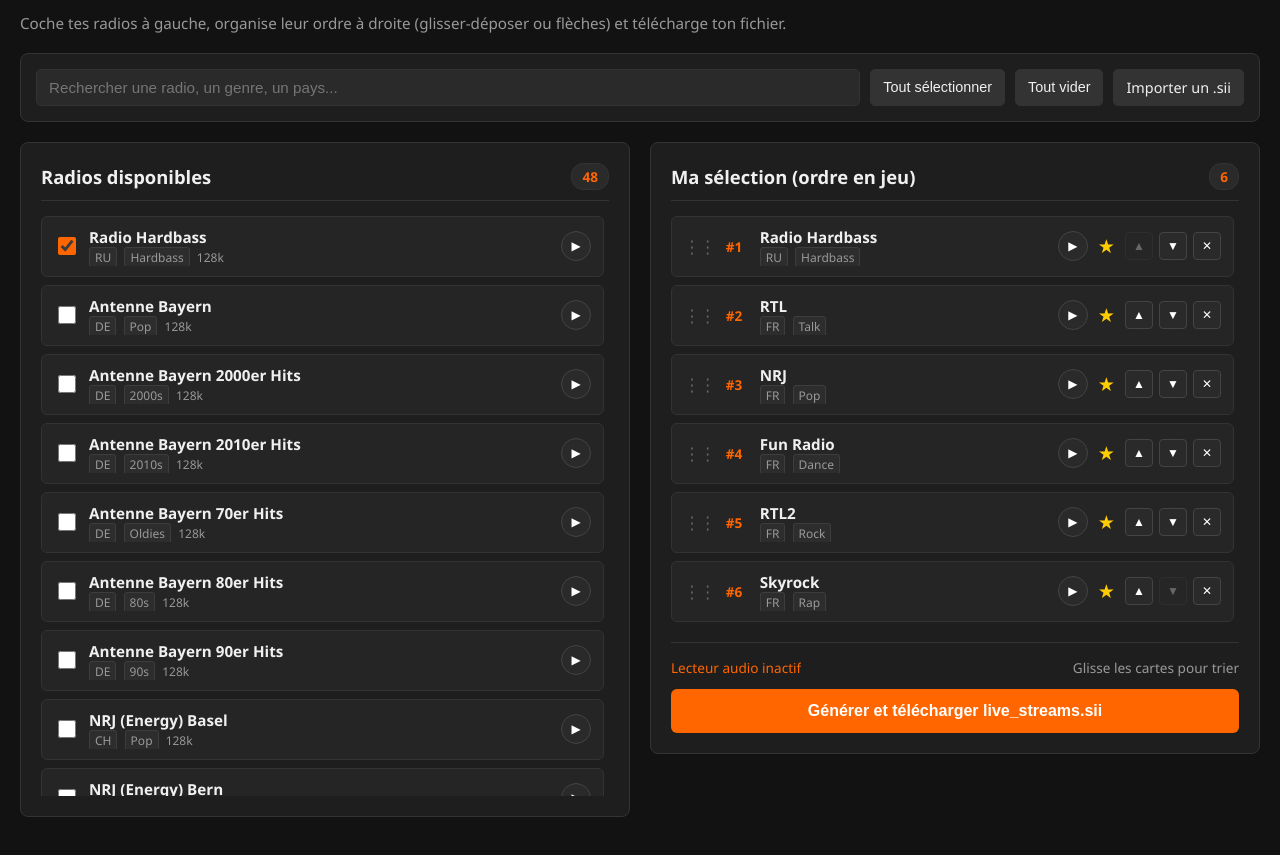
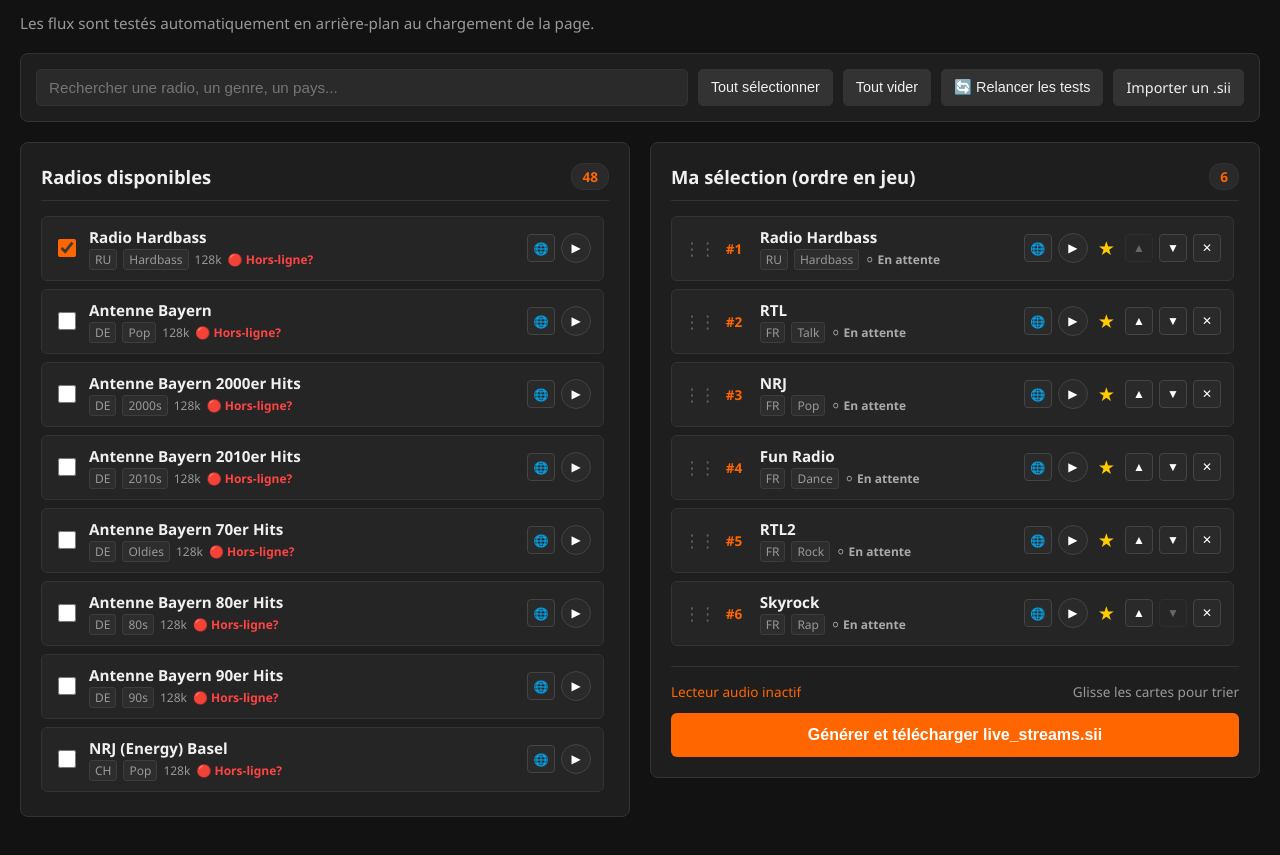
Before and after one commit to totolavabo/radio-ETS2, a plain HTML site: page index.html in a window 1280 px wide. Shown: the part 67-922 px from the top of the page. Drawn offline with Linux system fonts and the light colour scheme; no server answers.

Commit message:
Update index.html

```diff
--- a/index.html
+++ b/index.html
@@ -165,14 +165,23 @@
             font-size: 0.75rem;
             color: var(--muted);
             margin-top: 2px;
+            display: flex;
+            align-items: center;
+            gap: 6px;
         }
         .badge {
             background: #2d2d2d;
             padding: 1px 5px;
             border-radius: 3px;
-            margin-right: 4px;
             border: 1px solid #3d3d3d;
         }
+        .status-dot {
+            font-size: 0.75rem;
+            font-weight: bold;
+        }
+        .status-dot.checking { color: #aaa; }
+        .status-dot.ok { color: #44ff44; }
+        .status-dot.error { color: #ff4444; }
 
         .station-actions {
             display: flex;
@@ -203,6 +212,7 @@
             align-items: center;
             justify-content: center;
             font-size: 0.75rem;
+            text-decoration: none;
         }
         .icon-btn:hover:not(:disabled) {
             border-color: var(--accent);
@@ -283,12 +293,13 @@
 <body>
 
     <h1>Générateur <code>live_streams.sii</code> (ETS 2)</h1>
-    <p class="subtitle">Coche tes radios à gauche, organise leur ordre à droite (glisser-déposer ou flèches) et télécharge ton fichier.</p>
+    <p class="subtitle">Les flux sont testés automatiquement en arrière-plan au chargement de la page.</p>
 
     <div class="toolbar">
         <input type="text" id="searchInput" placeholder="Rechercher une radio, un genre, un pays..." oninput="renderAvailable()">
         <button class="btn" onclick="selectAll()">Tout sélectionner</button>
         <button class="btn" onclick="clearSelection()">Tout vider</button>
+        <button class="btn" onclick="runAutoTest()">🔄 Relancer les tests</button>
         <label class="btn" style="cursor:pointer;">
             Importer un .sii
             <input type="file" id="importFile" accept=".sii,.txt" style="display:none" onchange="importSiiFile(event)">
@@ -327,79 +338,64 @@
     <audio id="audioPlayer"></audio>
 
 <script>
-    // CATALOGUE OFFICIEL DES RADIOS (Modifiable uniquement dans ce code)
     const catalog = [
-        // --- RADIOS PERSO / ETS 2 ---
-        { url: "https://stream.laut.fm/hardbassgut", name: "Radio Hardbass", genre: "Hardbass", country: "RU", bitrate: 128, fav: 1 },
-        { url: "https://mp3channels.webradio.antenne.de/antenne", name: "Antenne Bayern", genre: "Pop", country: "DE", bitrate: 128, fav: 0 },
-        { url: "https://mp3channels.webradio.antenne.de/2000er-hits", name: "Antenne Bayern 2000er Hits", genre: "2000s", country: "DE", bitrate: 128, fav: 0 },
-        { url: "https://mp3channels.webradio.antenne.de/2010er-hits", name: "Antenne Bayern 2010er Hits", genre: "2010s", country: "DE", bitrate: 128, fav: 0 },
-        { url: "https://mp3channels.webradio.antenne.de/70er-hits", name: "Antenne Bayern 70er Hits", genre: "Oldies", country: "DE", bitrate: 128, fav: 0 },
-        { url: "https://mp3channels.webradio.antenne.de/80er-kulthits", name: "Antenne Bayern 80er Hits", genre: "80s", country: "DE", bitrate: 128, fav: 0 },
-        { url: "https://mp3channels.webradio.antenne.de/90er-hits", name: "Antenne Bayern 90er Hits", genre: "90s", country: "DE", bitrate: 128, fav: 0 },
-        { url: "https://energy.ice.infomaniak.ch/energybasel-high.mp3", name: "NRJ (Energy) Basel", genre: "Pop", country: "CH", bitrate: 128, fav: 0 },
-        { url: "https://energy.ice.infomaniak.ch/energybern-high.mp3", name: "NRJ (Energy) Bern", genre: "Pop", country: "CH", bitrate: 128, fav: 0 },
-        { url: "https://energy.ice.infomaniak.ch/energyluzern-high.mp3", name: "NRJ (Energy) Luzern", genre: "Pop", country: "CH", bitrate: 128, fav: 0 },
-        { url: "https://energy.ice.infomaniak.ch/energystgallen-high.mp3", name: "NRJ (Energy) St.Gallen", genre: "Pop", country: "CH", bitrate: 128, fav: 0 },
-        { url: "https://energy.ice.infomaniak.ch/energyzuerich-high.mp3", name: "NRJ (Energy) Zurich", genre: "Pop", country: "CH", bitrate: 128, fav: 0 },
-
-        // --- GÉNÉRALISTES & INFORMATION (FR) ---
-        { url: "https://stream.rtl.fr/rtl-1-44-128.mp3", name: "RTL", genre: "Talk", country: "FR", bitrate: 128, fav: 1 },
-        { url: "https://icecast.radiofrance.fr/franceinter-midfi.mp3", name: "France Inter", genre: "Talk", country: "FR", bitrate: 128, fav: 0 },
-        { url: "https://icecast.radiofrance.fr/franceinfo-midfi.mp3", name: "France Info", genre: "News", country: "FR", bitrate: 128, fav: 0 },
-        { url: "https://icecast.radiofrance.fr/francebleu-midfi.mp3", name: "France Bleu", genre: "Local", country: "FR", bitrate: 128, fav: 0 },
-        { url: "https://stream.europe1.fr/live/europe1-midfi.mp3", name: "Europe 1", genre: "Talk", country: "FR", bitrate: 128, fav: 0 },
-        { url: "https://stream.sudradio.fr/sudradio.mp3", name: "Sud Radio", genre: "Talk", country: "FR", bitrate: 128, fav: 0 },
-        { url: "https://stream.rmc.fr/rmc-high", name: "RMC", genre: "Talk", country: "FR", bitrate: 128, fav: 0 },
-
-        // --- MUSICALES POP & POP-ROCK (FR) ---
-        { url: "https://stream.NRJ.fr/mp3/nrj_high.mp3", name: "NRJ", genre: "Pop", country: "FR", bitrate: 128, fav: 1 },
-        { url: "https://stream.funradio.fr/fun-1-44-128.mp3", name: "Fun Radio", genre: "Dance", country: "FR", bitrate: 128, fav: 1 },
-        { url: "https://stream.virginradio.fr/virgin.mp3", name: "Europe 2", genre: "Pop-Rock", country: "FR", bitrate: 128, fav: 0 },
-        { url: "https://rfm-live-mp3.scdn.arkena.com/rfm.mp3", name: "RFM", genre: "Pop", country: "FR", bitrate: 128, fav: 0 },
-        { url: "https://stream.cheriefm.fr/mp3/cheriefm_high.mp3", name: "Chérie FM", genre: "Pop", country: "FR", bitrate: 128, fav: 0 },
-        { url: "https://vinyldance.ice.infomaniak.ch/vinyldance-128.mp3", name: "Mona FM", genre: "Pop", country: "FR", bitrate: 128, fav: 0 },
-
-        // --- ROCK & CLASSIQUE (FR) ---
-        { url: "https://stream.rtl2.fr/rtl2-1-44-128.mp3", name: "RTL2", genre: "Rock", country: "FR", bitrate: 128, fav: 1 },
-        { url: "https://streaming.radio.rtl.fr/rtl2", name: "RTL2 Alternative", genre: "Rock", country: "FR", bitrate: 128, fav: 0 },
-        { url: "https://ouifm.ice.infomaniak.ch/ouifm-high.mp3", name: "Oui FM", genre: "Rock", country: "FR", bitrate: 128, fav: 0 },
-        { url: "https://stream.ouifm.fr/ouifm-rockindie.mp3", name: "Oui FM - Rock Indie", genre: "Indie", country: "FR", bitrate: 128, fav: 0 },
-        { url: "https://stream.ouifm.fr/ouifm-alternatif.mp3", name: "Oui FM - Alternatif", genre: "Rock", country: "FR", bitrate: 128, fav: 0 },
-        { url: "https://radioclassique.ice.infomaniak.ch/radioclassique-high.mp3", name: "Radio Classique", genre: "Classical", country: "FR", bitrate: 128, fav: 0 },
-
-        // --- OLDIES & RÉTRO (FR) ---
-        { url: "https://stream.nostalgie.fr/mp3/nostalgie_high.mp3", name: "Nostalgie", genre: "Oldies", country: "FR", bitrate: 128, fav: 1 },
-        { url: "https://stream.nostalgie.fr/mp3/nostalgie_80.mp3", name: "Nostalgie 80", genre: "80s", country: "FR", bitrate: 128, fav: 0 },
-        { url: "https://stream.nostalgie.fr/mp3/nostalgie_chansons_francaises.mp3", name: "Nostalgie Chansons Françaises", genre: "Variété", country: "FR", bitrate: 128, fav: 0 },
-        { url: "https://radio-bonheur.ice.infomaniak.ch/radio-bonheur-128.mp3", name: "Radio Bonheur", genre: "Variété", country: "FR", bitrate: 128, fav: 0 },
-        { url: "https://icecast.radiofrance.fr/fip-midfi.mp3", name: "FIP", genre: "Eclectic", country: "FR", bitrate: 128, fav: 1 },
-        { url: "https://icecast.radiofrance.fr/fip-rock-midfi.mp3", name: "FIP Rock", genre: "Rock", country: "FR", bitrate: 128, fav: 0 },
-        { url: "https://icecast.radiofrance.fr/fip-electro-midfi.mp3", name: "FIP Électro", genre: "Electro", country: "FR", bitrate: 128, fav: 0 },
-
-        // --- RAP, URBAN & ÉLECTRO (FR) ---
-        { url: "https://skyrock.ice.infomaniak.ch/skyrock.mp3", name: "Skyrock", genre: "Rap", country: "FR", bitrate: 128, fav: 1 },
-        { url: "https://stream.generation.fr/generation.mp3", name: "Générations", genre: "Rap/Hip-Hop", country: "FR", bitrate: 128, fav: 0 },
-        { url: "https://radio-fg.ice.infomaniak.ch/radio-fg-high.mp3", name: "Radio FG", genre: "Electro", country: "FR", bitrate: 128, fav: 1 },
-        { url: "https://fg-chic.ice.infomaniak.ch/fg-chic-high.mp3", name: "Chic Radio (par FG)", genre: "Lounge", country: "FR", bitrate: 128, fav: 0 },
-        { url: "https://maxifm.ice.infomaniak.ch/maxifm-128.mp3", name: "Maxi FM", genre: "Electro", country: "FR", bitrate: 128, fav: 0 },
-
-        // --- JAZZ, BLUES & HUMOUR (FR) ---
-        { url: "https://stream.letsmemorize.com/tsf-jazz.mp3", name: "TSF Jazz", genre: "Jazz", country: "FR", bitrate: 128, fav: 0 },
-        { url: "https://jazzradio.ice.infomaniak.ch/jazzradio-high.mp3", name: "Jazz Radio", genre: "Jazz", country: "FR", bitrate: 128, fav: 0 },
-        { url: "https://jazzradio-blues.ice.infomaniak.ch/jazzradio-blues.mp3", name: "Jazz Radio - Blues", genre: "Blues", country: "FR", bitrate: 128, fav: 0 },
-        { url: "https://jazzradio-lounge.ice.infomaniak.ch/jazzradio-lounge.mp3", name: "Jazz Radio - Lounge", genre: "Lounge", country: "FR", bitrate: 128, fav: 0 },
-        { url: "https://stream.rireetchansons.fr/mp3/rireetchansons_high.mp3", name: "Rire & Chansons", genre: "Comedy", country: "FR", bitrate: 128, fav: 0 }
+        { url: "https://stream.laut.fm/hardbassgut", name: "Radio Hardbass", genre: "Hardbass", country: "RU", bitrate: 128, fav: 1, status: "pending" },
+        { url: "https://mp3channels.webradio.antenne.de/antenne", name: "Antenne Bayern", genre: "Pop", country: "DE", bitrate: 128, fav: 0, status: "pending" },
+        { url: "https://mp3channels.webradio.antenne.de/2000er-hits", name: "Antenne Bayern 2000er Hits", genre: "2000s", country: "DE", bitrate: 128, fav: 0, status: "pending" },
+        { url: "https://mp3channels.webradio.antenne.de/2010er-hits", name: "Antenne Bayern 2010er Hits", genre: "2010s", country: "DE", bitrate: 128, fav: 0, status: "pending" },
+        { url: "https://mp3channels.webradio.antenne.de/70er-hits", name: "Antenne Bayern 70er Hits", genre: "Oldies", country: "DE", bitrate: 128, fav: 0, status: "pending" },
+        { url: "https://mp3channels.webradio.antenne.de/80er-kulthits", name: "Antenne Bayern 80er Hits", genre: "80s", country: "DE", bitrate: 128, fav: 0, status: "pending" },
+        { url: "https://mp3channels.webradio.antenne.de/90er-hits", name: "Antenne Bayern 90er Hits", genre: "90s", country: "DE", bitrate: 128, fav: 0, status: "pending" },
+        { url: "https://energy.ice.infomaniak.ch/energybasel-high.mp3", name: "NRJ (Energy) Basel", genre: "Pop", country: "CH", bitrate: 128, fav: 0, status: "pending" },
+        { url: "https://energy.ice.infomaniak.ch/energybern-high.mp3", name: "NRJ (Energy) Bern", genre: "Pop", country: "CH", bitrate: 128, fav: 0, status: "pending" },
+        { url: "https://energy.ice.infomaniak.ch/energyluzern-high.mp3", name: "NRJ (Energy) Luzern", genre: "Pop", country: "CH", bitrate: 128, fav: 0, status: "pending" },
+        { url: "https://energy.ice.infomaniak.ch/energystgallen-high.mp3", name: "NRJ (Energy) St.Gallen", genre: "Pop", country: "CH", bitrate: 128, fav: 0, status: "pending" },
+        { url: "https://energy.ice.infomaniak.ch/energyzuerich-high.mp3", name: "NRJ (Energy) Zurich", genre: "Pop", country: "CH", bitrate: 128, fav: 0, status: "pending" },
+        { url: "https://stream.rtl.fr/rtl-1-44-128.mp3", name: "RTL", genre: "Talk", country: "FR", bitrate: 128, fav: 1, status: "pending" },
+        { url: "https://icecast.radiofrance.fr/franceinter-midfi.mp3", name: "France Inter", genre: "Talk", country: "FR", bitrate: 128, fav: 0, status: "pending" },
+        { url: "https://icecast.radiofrance.fr/franceinfo-midfi.mp3", name: "France Info", genre: "News", country: "FR", bitrate: 128, fav: 0, status: "pending" },
+        { url: "https://icecast.radiofrance.fr/francebleu-midfi.mp3", name: "France Bleu", genre: "Local", country: "FR", bitrate: 128, fav: 0, status: "pending" },
+        { url: "https://stream.europe1.fr/live/europe1-midfi.mp3", name: "Europe 1", genre: "Talk", country: "FR", bitrate: 128, fav: 0, status: "pending" },
+        { url: "https://stream.sudradio.fr/sudradio.mp3", name: "Sud Radio", genre: "Talk", country: "FR", bitrate: 128, fav: 0, status: "pending" },
+        { url: "https://stream.rmc.fr/rmc-high", name: "RMC", genre: "Talk", country: "FR", bitrate: 128, fav: 0, status: "pending" },
+        { url: "https://stream.NRJ.fr/mp3/nrj_high.mp3", name: "NRJ", genre: "Pop", country: "FR", bitrate: 128, fav: 1, status: "pending" },
+        { url: "https://stream.funradio.fr/fun-1-44-128.mp3", name: "Fun Radio", genre: "Dance", country: "FR", bitrate: 128, fav: 1, status: "pending" },
+        { url: "https://stream.virginradio.fr/virgin.mp3", name: "Europe 2", genre: "Pop-Rock", country: "FR", bitrate: 128, fav: 0, status: "pending" },
+        { url: "https://rfm-live-mp3.scdn.arkena.com/rfm.mp3", name: "RFM", genre: "Pop", country: "FR", bitrate: 128, fav: 0, status: "pending" },
+        { url: "https://stream.cheriefm.fr/mp3/cheriefm_high.mp3", name: "Chérie FM", genre: "Pop", country: "FR", bitrate: 128, fav: 0, status: "pending" },
+        { url: "https://vinyldance.ice.infomaniak.ch/vinyldance-128.mp3", name: "Mona FM", genre: "Pop", country: "FR", bitrate: 128, fav: 0, status: "pending" },
+        { url: "https://stream.rtl2.fr/rtl2-1-44-128.mp3", name: "RTL2", genre: "Rock", country: "FR", bitrate: 128, fav: 1, status: "pending" },
+        { url: "https://streaming.radio.rtl.fr/rtl2", name: "RTL2 Alternative", genre: "Rock", country: "FR", bitrate: 128, fav: 0, status: "pending" },
+        { url: "https://ouifm.ice.infomaniak.ch/ouifm-high.mp3", name: "Oui FM", genre: "Rock", country: "FR", bitrate: 128, fav: 0, status: "pending" },
+        { url: "https://stream.ouifm.fr/ouifm-rockindie.mp3", name: "Oui FM - Rock Indie", genre: "Indie", country: "FR", bitrate: 128, fav: 0, status: "pending" },
+        { url: "https://stream.ouifm.fr/ouifm-alternatif.mp3", name: "Oui FM - Alternatif", genre: "Rock", country: "FR", bitrate: 128, fav: 0, status: "pending" },
+        { url: "https://radioclassique.ice.infomaniak.ch/radioclassique-high.mp3", name: "Radio Classique", genre: "Classical", country: "FR", bitrate: 128, fav: 0, status: "pending" },
+        { url: "https://stream.nostalgie.fr/mp3/nostalgie_high.mp3", name: "Nostalgie", genre: "Oldies", country: "FR", bitrate: 128, fav: 1, status: "pending" },
+        { url: "https://stream.nostalgie.fr/mp3/nostalgie_80.mp3", name: "Nostalgie 80", genre: "80s", country: "FR", bitrate: 128, fav: 0, status: "pending" },
+        { url: "https://stream.nostalgie.fr/mp3/nostalgie_chansons_francaises.mp3", name: "Nostalgie Chansons Françaises", genre: "Variété", country: "FR", bitrate: 128, fav: 0, status: "pending" },
+        { url: "https://radio-bonheur.ice.infomaniak.ch/radio-bonheur-128.mp3", name: "Radio Bonheur", genre: "Variété", country: "FR", bitrate: 128, fav: 0, status: "pending" },
+        { url: "https://icecast.radiofrance.fr/fip-midfi.mp3", name: "FIP", genre: "Eclectic", country: "FR", bitrate: 128, fav: 1, status: "pending" },
+        { url: "https://icecast.radiofrance.fr/fip-rock-midfi.mp3", name: "FIP Rock", genre: "Rock", country: "FR", bitrate: 128, fav: 0, status: "pending" },
+        { url: "https://icecast.radiofrance.fr/fip-electro-midfi.mp3", name: "FIP Électro", genre: "Electro", country: "FR", bitrate: 128, fav: 0, status: "pending" },
+        { url: "https://skyrock.ice.infomaniak.ch/skyrock.mp3", name: "Skyrock", genre: "Rap", country: "FR", bitrate: 128, fav: 1, status: "pending" },
+        { url: "https://stream.generation.fr/generation.mp3", name: "Générations", genre: "Rap/Hip-Hop", country: "FR", bitrate: 128, fav: 0, status: "pending" },
+        { url: "https://radio-fg.ice.infomaniak.ch/radio-fg-high.mp3", name: "Radio FG", genre: "Electro", country: "FR", bitrate: 128, fav: 1, status: "pending" },
+        { url: "https://fg-chic.ice.infomaniak.ch/fg-chic-high.mp3", name: "Chic Radio (par FG)", genre: "Lounge", country: "FR", bitrate: 128, fav: 0, status: "pending" },
+        { url: "https://maxifm.ice.infomaniak.ch/maxifm-128.mp3", name: "Maxi FM", genre: "Electro", country: "FR", bitrate: 128, fav: 0, status: "pending" },
+        { url: "https://stream.letsmemorize.com/tsf-jazz.mp3", name: "TSF Jazz", genre: "Jazz", country: "FR", bitrate: 128, fav: 0, status: "pending" },
+        { url: "https://jazzradio.ice.infomaniak.ch/jazzradio-high.mp3", name: "Jazz Radio", genre: "Jazz", country: "FR", bitrate: 128, fav: 0, status: "pending" },
+        { url: "https://jazzradio-blues.ice.infomaniak.ch/jazzradio-blues.mp3", name: "Jazz Radio - Blues", genre: "Blues", country: "FR", bitrate: 128, fav: 0, status: "pending" },
+        { url: "https://jazzradio-lounge.ice.infomaniak.ch/jazzradio-lounge.mp3", name: "Jazz Radio - Lounge", genre: "Lounge", country: "FR", bitrate: 128, fav: 0, status: "pending" },
+        { url: "https://stream.rireetchansons.fr/mp3/rireetchansons_high.mp3", name: "Rire & Chansons", genre: "Comedy", country: "FR", bitrate: 128, fav: 0, status: "pending" }
     ];
 
-    // Liste ordonnée des stations sélectionnées (copie indépendante pour conserver l'ordre)
     let selectedStations = [
-        { ...catalog[0] },  // Radio Hardbass
-        { ...catalog[12] }, // RTL
-        { ...catalog[19] }, // NRJ
-        { ...catalog[20] }, // Fun Radio
-        { ...catalog[25] }, // RTL2
-        { ...catalog[38] }  // Skyrock
+        { ...catalog[0] },
+        { ...catalog[12] },
+        { ...catalog[19] },
+        { ...catalog[20] },
+        { ...catalog[25] },
+        { ...catalog[38] }
     ];
 
     let currentlyPlayingUrl = null;
@@ -408,6 +404,44 @@
 
     function isSelected(url) {
         return selectedStations.some(s => s.url === url);
+    }
+
+    // --- FONCTION DE TEST AUTOMATIQUE DES FLUX ---
+    async function runAutoTest() {
+        for (let st of catalog) {
+            st.status = "checking";
+        }
+        renderAll();
+
+        // On teste chaque flux en parallèle (avec un timeout pour éviter de bloquer)
+        const promises = catalog.map(async (st) => {
+            try {
+                // Utilisation d'un proxy CORS public léger (type allorigins ou fetch no-cors)
+                // Pour les flux audio, on tente une requête HEAD ou un chargement partiel
+                const controller = new AbortController();
+                const timeoutId = setTimeout(() => controller.abort(), 4000); // 4 sec max par test
+
+                const response = await fetch(`https://api.allorigins.win/raw?url=${encodeURIComponent(st.url)}`, {
+                    method: 'GET',
+                    signal: controller.signal
+                });
+                clearTimeout(timeoutId);
+
+                st.status = response.ok ? "ok" : "error";
+            } catch (err) {
+                st.status = "error"; // Si bloqué par CORS ou timeout, on met en erreur (mais le flux reste parfaitement jouable en jeu)
+            }
+            renderAll();
+        });
+
+        await Promise.all(promises);
+    }
+
+    function getStatusBadge(status) {
+        if (status === "checking") return `<span class="status-dot checking" title="Test en cours...">⏳ Test...</span>`;
+        if (status === "ok") return `<span class="status-dot ok" title="Flux opérationnel">🟢 OK</span>`;
+        if (status === "error") return `<span class="status-dot error" title="Flux injoignable ou protégé (Fonctionne souvent en jeu)">🔴 Hors-ligne?</span>`;
+        return `<span class="status-dot checking">⚪ En attente</span>`;
     }
 
     function renderAvailable() {
@@ -438,10 +472,12 @@
                             <span class="badge">${escapeHtml(st.country)}</span>
                             <span class="badge">${escapeHtml(st.genre)}</span>
                             <span>${st.bitrate}k</span>
+                            ${getStatusBadge(st.status)}
                         </div>
                     </div>
                 </div>
                 <div class="station-actions">
+                    <a class="icon-btn" href="${escapeAttr(st.url)}" target="_blank" title="Ouvrir le flux direct">🌐</a>
                     <button class="icon-btn play-btn" title="Écouter un aperçu" onclick="togglePlay('${escapeAttr(st.url)}', '${escapeAttr(st.name)}')">${isPlaying ? '⏹' : '▶'}</button>
                 </div>
             `;
@@ -470,7 +506,6 @@
             item.draggable = true;
             item.dataset.index = idx;
 
-            // Événements Drag & Drop
             item.addEventListener('dragstart', handleDragStart);
             item.addEventListener('dragover', handleDragOver);
             item.addEventListener('dragleave', handleDragLeave);
@@ -486,10 +521,12 @@
                         <div class="station-meta">
                             <span class="badge">${escapeHtml(st.country)}</span>
                             <span class="badge">${escapeHtml(st.genre)}</span>
+                            ${getStatusBadge(st.status)}
                         </div>
                     </div>
                 </div>
                 <div class="station-actions">
+                    <a class="icon-btn" href="${escapeAttr(st.url)}" target="_blank" title="Ouvrir le flux direct">🌐</a>
                     <button class="icon-btn play-btn" title="Écouter" onclick="togglePlay('${escapeAttr(st.url)}', '${escapeAttr(st.name)}')">${isPlaying ? '⏹' : '▶'}</button>
                     <button class="fav-btn ${st.fav ? 'active' : ''}" title="Favori en jeu" onclick="toggleSelectedFav(${idx})">★</button>
                     <button class="icon-btn" title="Monter" onclick="moveStation(${idx}, -1)" ${idx === 0 ? 'disabled' : ''}>▲</button>
@@ -531,7 +568,6 @@
         renderSelected();
     }
 
-    // --- GESTION DU DRAG & DROP ---
     function handleDragStart(e) {
         dragStartIndex = Number(this.dataset.index);
         this.classList.add('dragging');
@@ -565,7 +601,6 @@
         dragStartIndex = null;
     }
 
-    // --- ACTIONS GLOBALES ---
     function selectAll() {
         catalog.forEach(st => {
             if (!isSelected(st.url)) {
@@ -599,7 +634,7 @@
         audio.play().then(() => {
             statusEl.textContent = `En écoute : ${name}`;
         }).catch(() => {
-            statusEl.textContent = `Flux bloqué par le navigateur (souvent OK en jeu)`;
+            statusEl.textContent = `Bloqué par navigateur (Tester avec le bouton 🌐)`;
             currentlyPlayingUrl = null;
             renderAll();
         });
@@ -625,7 +660,8 @@
                         genre: parts[2] || 'Other',
                         country: parts[3] || 'XX',
                         bitrate: parseInt(parts[4]) || 128,
-                        fav: parseInt(parts[5]) || 0
+                        fav: parseInt(parts[5]) || 0,
+                        status: "pending"
                     });
                 }
             }
@@ -679,6 +715,8 @@
     }
 
     renderAll();
+    // Lancement automatique du test des flux dès l'ouverture de la page
+    runAutoTest();
 </script>
 </body>
 </html>
```
